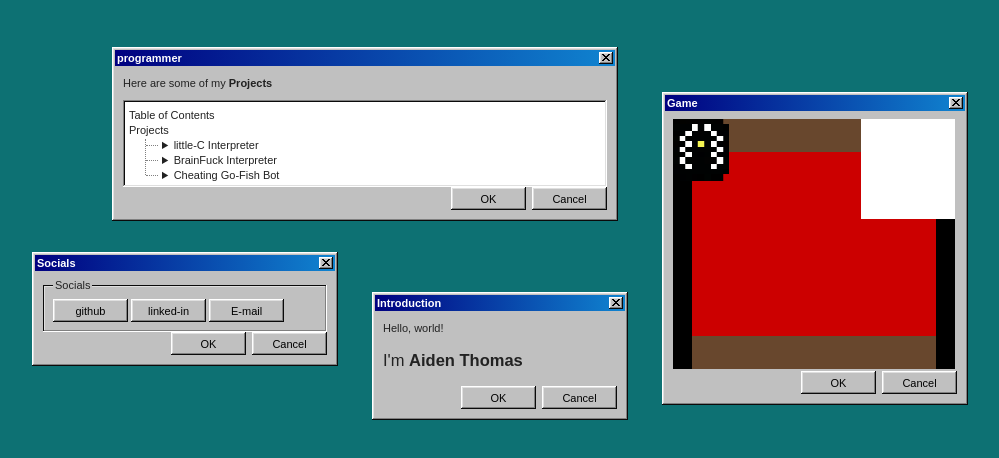
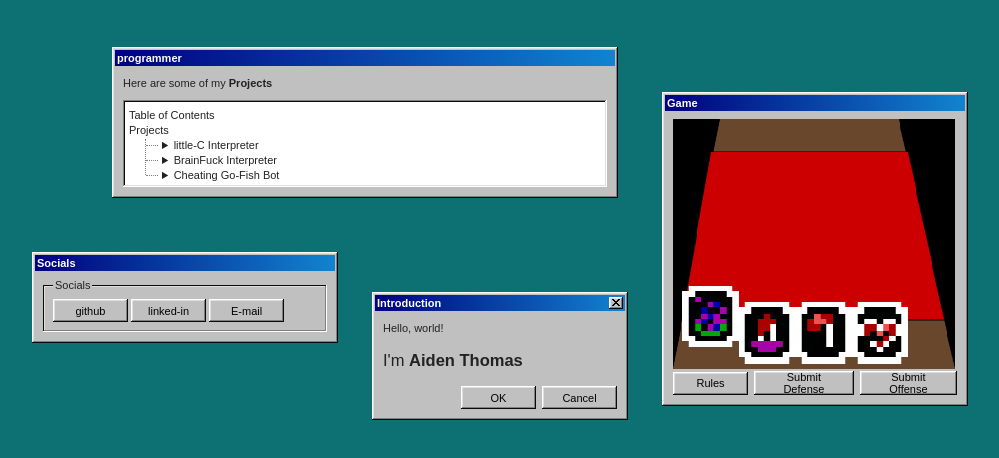
Before and after one commit to OnStarPrograms/website, a plain HTML site: page index.html in a window 1280 px wide. Shown: the whole page, without its empty margins (140-1139 px from the left). Drawn offline with Linux system fonts and the light colour scheme; a web font is replaced by a local one.

Commit message:
added some more to the game

```diff
--- a/css/style.css
+++ b/css/style.css
@@ -6,7 +6,7 @@ body{
 
 #introduction p{
   font-size:1.5em;
-}
+  }
 
 #introduction #hello{
   font-size:1em;
@@ -16,21 +16,55 @@ body{
   position: absolute;
   left: 480px;
   top: 260px;
+  animation-name: intro_anim;
+  animation-duration: 1s;
+  /*animation-delay: 0s;*/
+
 }
 #programmer{
   position: absolute;
   left: 220px;
   top: 15px;
+  animation-name: programmer_anim;
+  animation-duration: .5s;
+  /*animation-delay: .5s;*/
 }
 #teacher{
   position: absolute;
   left: 140px;
   top: 220px;
+  animation-name: teacher_anim;
+  animation-duration: .50s;
+  /*animation-delay: .75s;*/
 }
 #game{
   position: absolute;
   left: 770px;
   top: 60px;
+  animation-name: game_anim;
+  animation-duration: .75s;
+  /*animation-delay: .25s;*/
+}
+
+@keyframes intro_anim {
+  0%   {left:0px; top:0px;}
+  50%  {left:480px; top:210px;}
+  100% {left:480px; top:260px;}
+}
+@keyframes programmer_anim {
+  0%   {left:0px; top:0px;}
+  50%  {left:220px; top:0px;}
+  100% {left:220px; top:15px;}
+}
+@keyframes teacher_anim {
+  0%   {left:0px; top:0px;}
+  50%  {left:140px; top:200px;}
+  100% {left:140px; top:220px;}
+}
+@keyframes game_anim {
+  0%   {left:0px; top:0px;}
+  50%  {left:770px; top:10px;}
+  100% {left:770px; top:60px;}
 }
 
 canvas {
--- a/game.js
+++ b/game.js
@@ -26,28 +26,157 @@ function spritePositionToImagePosition(row, col) {
     }
 }
 
-var position = spritePositionToImagePosition(2, 2);
+class Table{
+  #scary = false;
+  constructor(context){
+    this.drawable = context;
+  }
 
-function doom(){
-    ctx.fillStyle = 'rgba(0,0,0,100)';
-    ctx.fillRect(0,0,width,height);
-    ctx.fillStyle = 'rgba(104,71,45,100)';
-    ctx.fillRect(20,0,width-40,height);
-    ctx.fillStyle = 'rgba(204,0,0,100)';
-    ctx.fillRect(20,20,width-40,height-40);
-    ctx.fillStyle = 'rgba(255,255,255,100)';
-    ctx.fillRect(width-100,0,width,60);
-    ctx.drawImage(
+  draw(){
+    this.drawable.fillStyle = 'rgba(0,0,0,100)';
+    this.drawable.fillRect(0,0,width,height);
+    if (this.#scary == false){
+
+      this.drawable.beginPath();
+      this.drawable.moveTo(0, height); // Move to the starting point (bottom-left corner)
+      this.drawable.lineTo(width, height); // Draw the bottom base
+      this.drawable.lineTo(width-60, 0);  // Draw the right side
+      this.drawable.lineTo(50, 0);   // Draw the top base
+      this.drawable.closePath();    // Close the path (draw the left side)
+
+      this.drawable.stroke(); // Draw the outline of the trapezoid
+
+      this.drawable.fillStyle = 'rgba(104,71,45,100)';
+      this.drawable.fill();
+
+      this.drawable.beginPath();
+      this.drawable.moveTo(10, height-30); // Move to the starting point (bottom-left corner)
+      this.drawable.lineTo(width-12, height-30); // Draw the bottom base
+      this.drawable.lineTo(width-50, 20);  // Draw the right side
+      this.drawable.lineTo(40, 20);   // Draw the top base
+      this.drawable.closePath();    // Close the path (draw the left side)
+
+      this.drawable.stroke(); // Draw the outline of the trapezoid
+
+      this.drawable.fillStyle = 'rgba(204,0,0,100)';
+      this.drawable.fill();
+
+
+    }
+    else {
+
+
+
+      this.drawable.beginPath();
+      this.drawable.moveTo(width/2-10, height/2-20); // Move to the starting point (bottom-left corner)
+      this.drawable.lineTo(width/2+10, height/2-20); // Draw the bottom base
+      this.drawable.lineTo(width/2+10, height/2-30);  // Draw the right side
+      this.drawable.lineTo(width/2-10, height/2-30);   // Draw the top base
+      this.drawable.closePath();    // Close the path (draw the left side)
+
+      this.drawable.stroke(); // Draw the outline of the trapezoid
+
+      this.drawable.fillStyle = 'rgba(245,245,82,100)';
+      this.drawable.fill();    }
+  }
+}
+
+class Player{
+  #hand = ['fire', 'sword', 'flag', 'health'];
+  #secondaryHand = [];
+  #scary = true;
+  #defend;
+  #attack;
+  #health = 10;
+  #selection = 0;
+  constructor(context){
+    this.drawable = context;
+  }
+
+  get health(){
+    return this.#health;
+  }
+
+  loseHealth(amount){
+    this.#health-=amount;
+  }
+
+  gainHealth(amount){
+    this.#health+=amount;
+  }
+
+  giveCard(card){
+    this.#hand.push(card);
+  }
+
+  select(card){
+      this.#selection = card;
+  }
+
+  makeScaryHand(){
+    this.#secondaryHand = this.#hand;
+    this.#hand = ['tower'];
+    this.#scary = true;
+  }
+
+  drawHand(){
+    var posX = 10;
+    var posY = height-40;
+    let prevPos = posY;
+    for (let index = 0; index < this.#hand.length; index++) {
+      const element = this.#hand[index];
+      if (element == 'sword'){
+        var position = spritePositionToImagePosition(this.#scary, 1);
+      }
+      else if (element == 'flag'){
+        var position = spritePositionToImagePosition(this.#scary, 0);
+      }
+      else if (element == 'fire'){
+        var position = spritePositionToImagePosition(this.#scary, 2);
+      }
+      else if (element == 'health'){
+        var position = spritePositionToImagePosition(2, this.#scary);
+      }
+      else {
+        var position = spritePositionToImagePosition(2, 2);
+      }
+
+      posY = prevPos;
+      if (this.#selection == index){
+        prevPos = posY;
+        posY-=10;
+      }
+
+
+      ctx.drawImage(
         image,
         position.x,
         position.y,
         SPRITE_WIDTH,
         SPRITE_HEIGHT,
-        0,
-        0,
+        posX,
+        posY,
         (SPRITE_WIDTH+90)/3,
         SPRITE_HEIGHT/3
     );
+      posX+=60;
+
+
+
+    }
+
+  }
+
+}
+
+var myTable = new Table(ctx);
+var myPlayer = new Player(ctx);
+
+function doom(){
+    myTable.draw();
+    myPlayer.drawHand();
+//gameloop
+
     window.requestAnimationFrame(doom);
 }
 
--- a/index.html
+++ b/index.html
@@ -53,7 +53,6 @@
         </div>
 
         <div class="title-bar-controls">
-          <button aria-label="Close"></button>
         </div>
       </div>
       <div class="window-body">
@@ -137,8 +136,6 @@
               </ul>
           </ul>
         <section class="field-row" style="justify-content: flex-end">
-          <button>OK</button>
-          <button>Cancel</button>
         </section>
       </div>
     </div>
@@ -152,7 +149,6 @@
         </div>
 
         <div class="title-bar-controls">
-          <button aria-label="Close"></button>
         </div>
       </div>
       <div class="window-body">
@@ -164,8 +160,6 @@
 
          </fieldset>
         <section class="field-row" style="justify-content: flex-end">
-          <button>OK</button>
-          <button>Cancel</button>
         </section>
       </div>
     </div>
@@ -178,7 +172,6 @@
         </div>
 
         <div class="title-bar-controls">
-          <button aria-label="Close"></button>
         </div>
       </div>
       <div class="window-body">
@@ -188,8 +181,9 @@
         </canvas>
 
         <section class="field-row" style="justify-content: flex-end">
-          <button>OK</button>
-          <button>Cancel</button>
+            <button>Rules</button>
+          <button>Submit Defense</button>
+            <button>Submit Offense</button>
         </section>
       </div>
     </div>
```
Also changed, not shown: data/C300-1.png (added), data/C300-2.png (added), data/C300-3.png (added).
